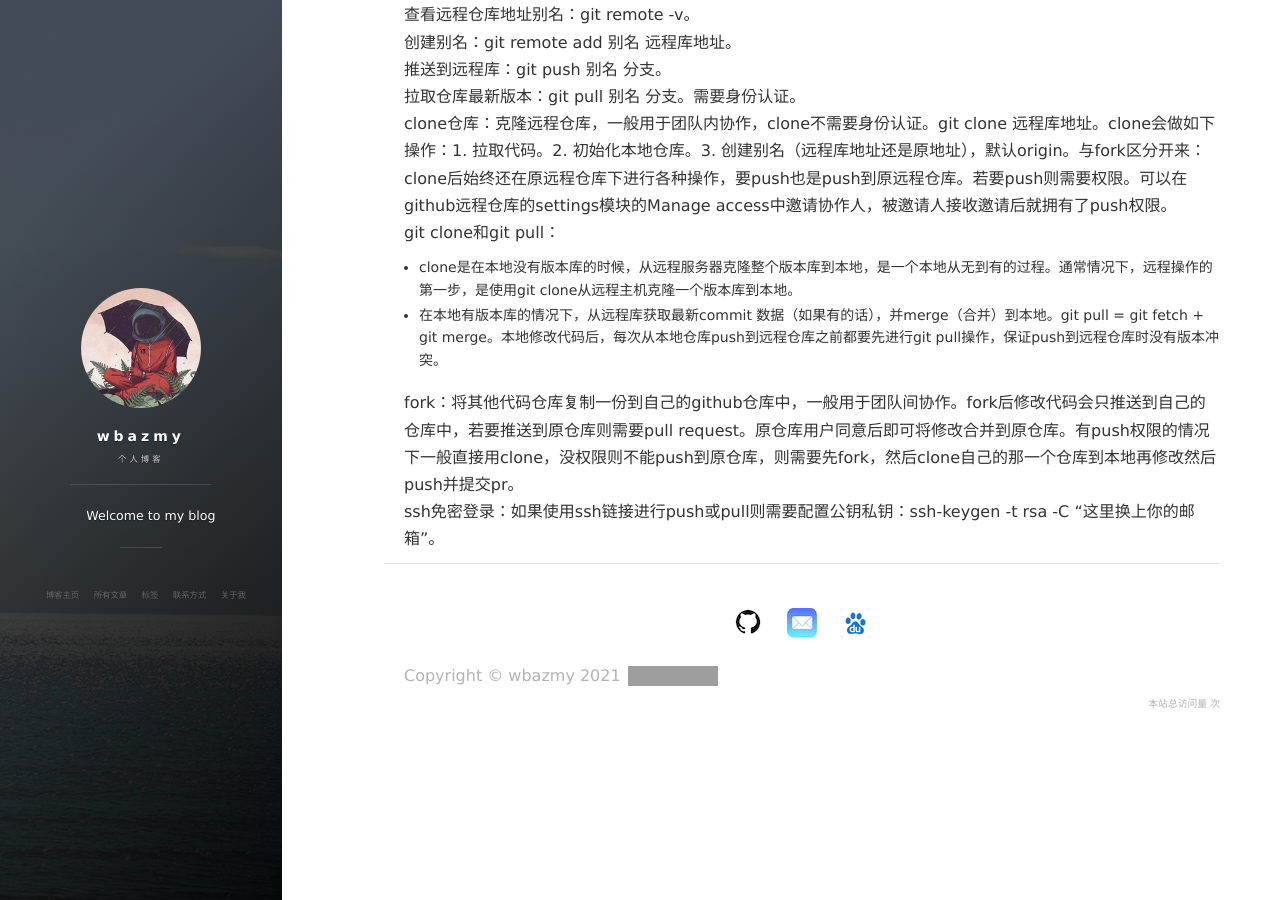
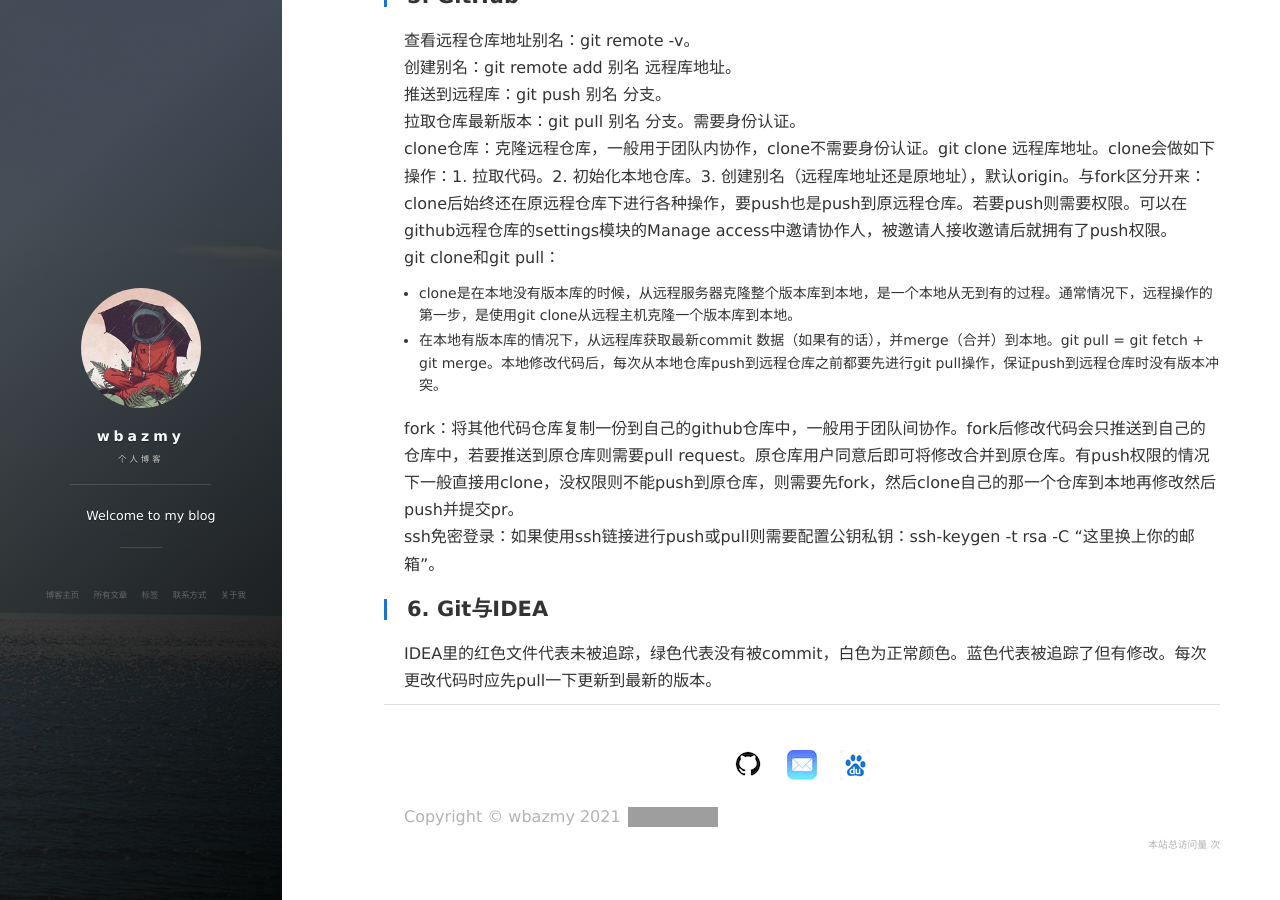
Before and after one commit to wbazmy/wbazmy.github.io, a Jekyll site: the page built from _posts/2021-11-09-Git使用.md, in a window 1280 px wide and 900 px high, scrolled down 3097 px. Built offline with Jekyll 4.4.1, drawn with Linux system fonts in a browser that asks for light colours; nearby versions of some CDN libraries; comment, search, counter and statistics services are not loaded; grey boxes are pictures that could not be loaded.

Commit message:
Update 2021-11-09-Git使用.md

```diff
--- a/_posts/2021-11-09-Git使用.md
+++ b/_posts/2021-11-09-Git使用.md
@@ -60,3 +60,6 @@ git clone和git pull：
 
 fork：将其他代码仓库复制一份到自己的github仓库中，一般用于团队间协作。fork后修改代码会只推送到自己的仓库中，若要推送到原仓库则需要pull request。原仓库用户同意后即可将修改合并到原仓库。有push权限的情况下一般直接用clone，没权限则不能push到原仓库，则需要先fork，然后clone自己的那一个仓库到本地再修改然后push并提交pr。
 ssh免密登录：如果使用ssh链接进行push或pull则需要配置公钥私钥：ssh-keygen -t rsa -C "这里换上你的邮箱"。
+
+## 6. Git与IDEA
+IDEA里的红色文件代表未被追踪，绿色代表没有被commit，白色为正常颜色。蓝色代表被追踪了但有修改。每次更改代码时应先pull一下更新到最新的版本。
```
